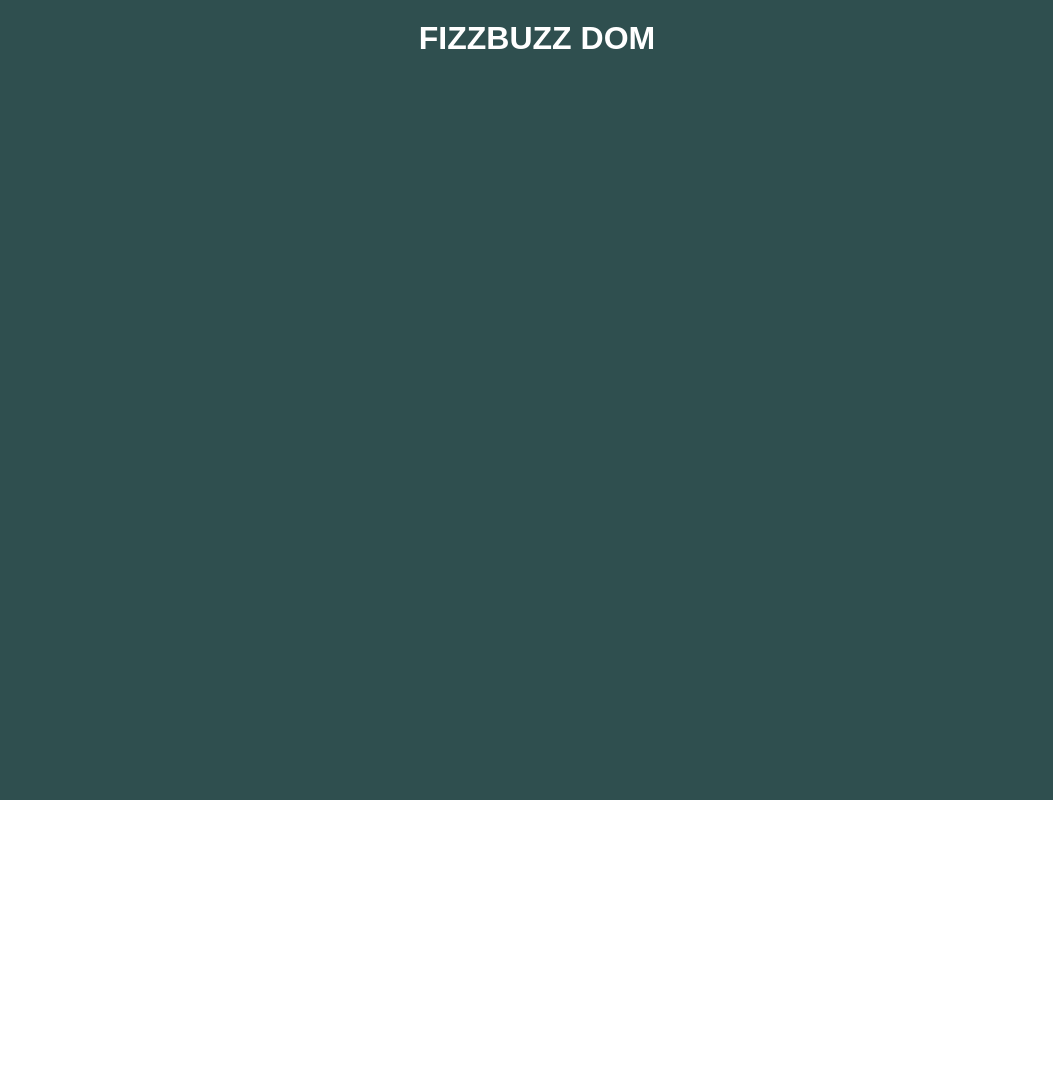
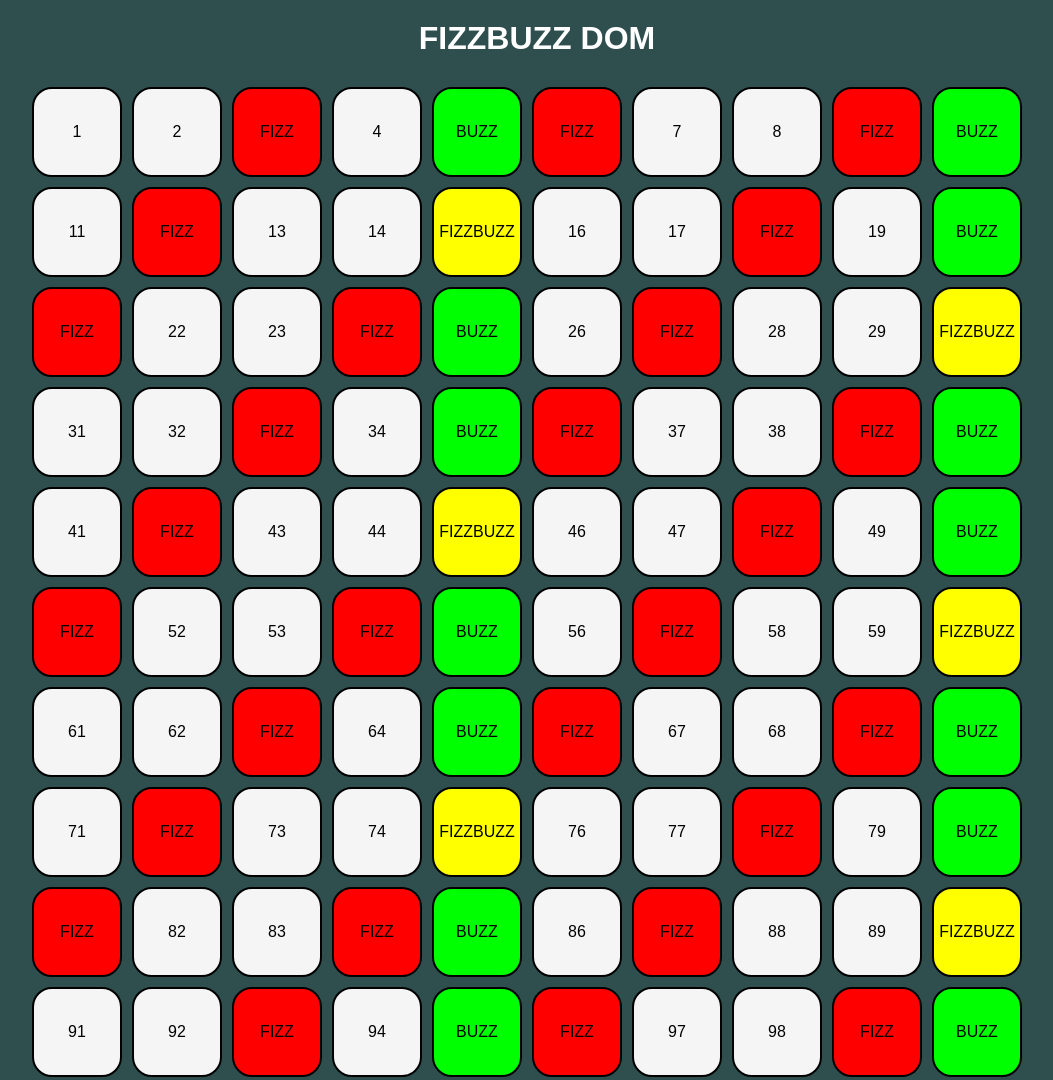
Before and after one commit to Osnago-L/js-fizzbuzzdom, a plain HTML site: page index.html in a window 1280 px wide. Shown: the whole page, without its empty margins (103-1156 px from the left). Before the commit the page ends 800 px from the top, so only its background shows below. Drawn offline with Linux system fonts and the light colour scheme.

Commit message:
end project

```diff
--- a/assets/css/style.css
+++ b/assets/css/style.css
@@ -11,7 +11,7 @@ h1{
 .container{
     min-height: 100vh;
     background-color: darkslategrey;
-    padding: 20px 220px;
+    padding: 20px 135px;
     text-align: center;
     text-transform: uppercase;
     font-family: Arial, Helvetica, sans-serif;
@@ -22,11 +22,14 @@ h1{
     gap: 10px;
 }
 .square{
-    height: 100px;
-    width: 100px;
+    height: 90px;
+    width: 90px;
     background-color: whitesmoke;
     border-radius: 20px 20px;
     border: 2px solid black;
+    display: flex;
+    justify-content: center;
+    align-items: center;
 }
 /* Colori sfondo quadrati */
 .fizz_bc{
--- a/assets/js/javascript.js
+++ b/assets/js/javascript.js
@@ -2,5 +2,19 @@
 for(i=1;i<=100;i++){
     console.log(i)
     let divn = document.createElement("div")
-    document.querySelector("flex").append(divn)
+    divn.className = "square"
+    document.querySelector(".flex").append(divn)
+
+    if((i%3==0)&&(i%5==0)){
+        divn.innerHTML = "FIZZBUZZ"
+        divn.classList.add("fizzbuzz_bc")
+    }else if(i%5==0){
+        divn.innerHTML = "BUZZ"
+        divn.classList.add("buzz_bc")
+    }else if(i%3==0){
+        divn.innerHTML = "FIZZ"
+        divn.classList.add("fizz_bc")
+    }else{
+        divn.innerHTML = i
+    }
 }
```
